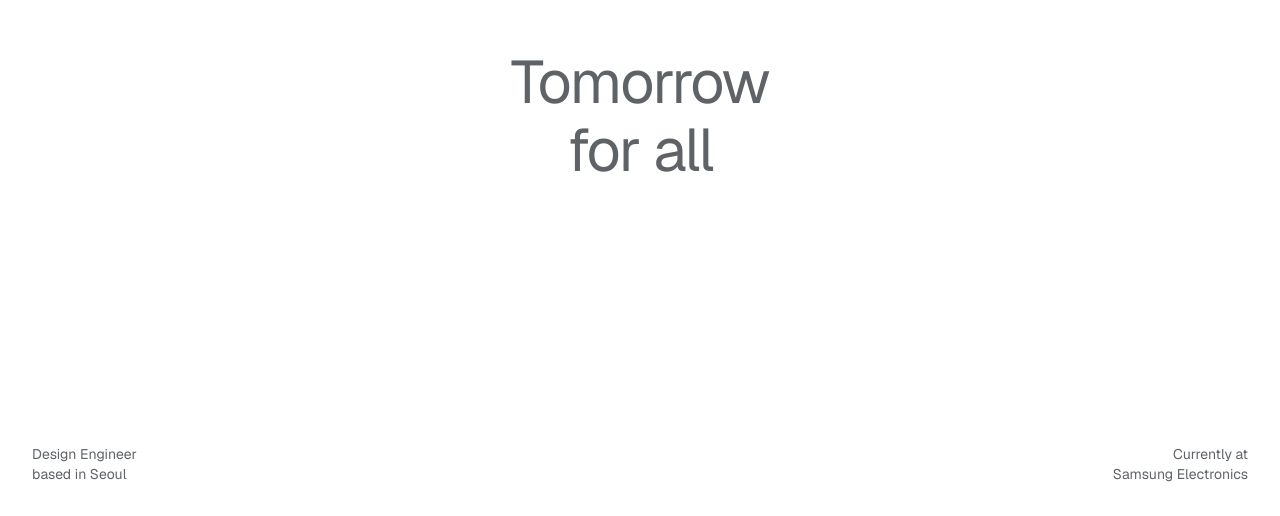
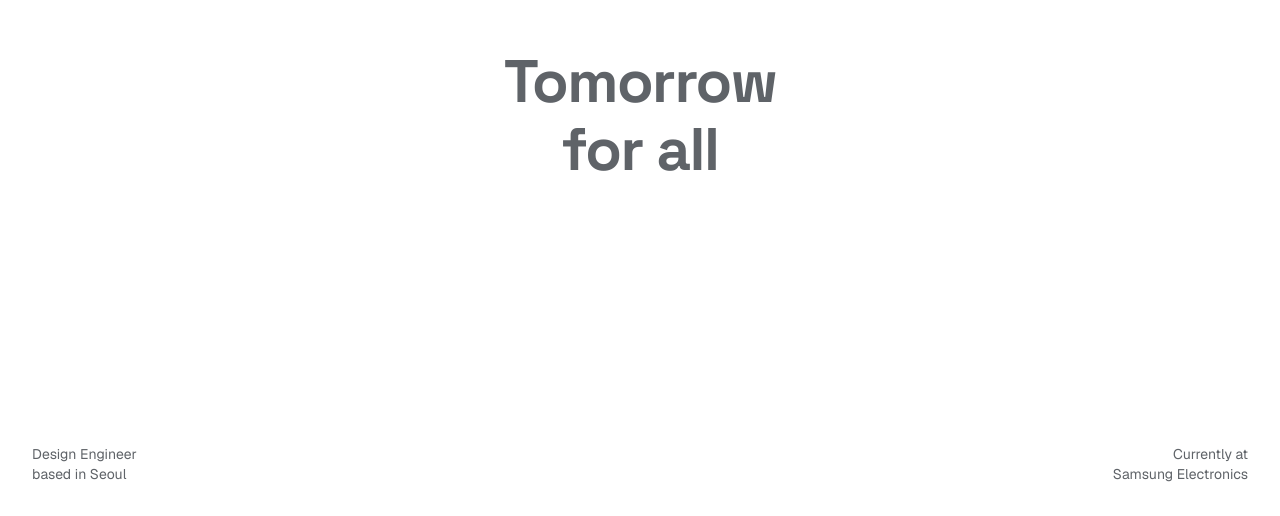
Before and after one commit to zhenxhen/leejinwon, a Next.js app: page / in a window 1280 px wide. Shown: the part 284-800 px from the top of the page. Built offline with nearby package versions, Linux system fonts and the light colour scheme.

Commit message:
Remove Mint Grotesk font and simplify font configuration

```diff
--- a/pages/index.tsx
+++ b/pages/index.tsx
@@ -1,31 +1,11 @@
 import { Geist, Geist_Mono } from "next/font/google";
 import { Space_Grotesk } from 'next/font/google';
-import localFont from 'next/font/local';
 
 const spaceGrotesk = Space_Grotesk({
   subsets: ['latin'],
   weight: ['700'],
   variable: '--font-space-grotesk',
 });
-
-// 개발 환경에서만 Mint Grotesk 폰트 로드
-const mintGrotesk = process.env.NODE_ENV === 'development'
-  ? localFont({
-      src: [
-        {
-          path: '../public/mintgrotesk/Mint-Grotesk-Bold-V131.woff2',
-          weight: '700',
-          style: 'normal',
-        },
-        {
-          path: '../public/mintgrotesk/Mint-Grotesk-Bold-V131.woff',
-          weight: '700',
-          style: 'normal',
-        }
-      ],
-      variable: '--font-mint-grotesk'
-    })
-  : null;
 
 const geistSans = Geist({
   variable: "--font-geist-sans",
@@ -40,16 +20,14 @@ const geistMono = Geist_Mono({
 export default function Home() {
   // 개발 환경인지 확인
   const isDevelopment = process.env.NODE_ENV === 'development';
-  const headingFont = isDevelopment && mintGrotesk ? mintGrotesk.variable : spaceGrotesk.variable;
-  const fontFamily = isDevelopment ? '--font-mint-grotesk' : '--font-space-grotesk';
 
   return (
     <div
-      className={`${geistSans.variable} ${geistMono.variable} ${headingFont} min-h-screen p-8 font-[family-name:var(--font-geist-sans)] relative bg-white`}
+      className={`${geistSans.variable} ${geistMono.variable} ${spaceGrotesk.variable} min-h-screen p-8 font-[family-name:var(--font-geist-sans)] relative bg-white`}
     >
       <div className="absolute top-1/2 left-1/2 -translate-x-1/2 -translate-y-1/2 space-y-2 text-center">
-        <h1 className={`text-6xl tracking-tight text-[#5f6368] font-[family-name:var(${fontFamily})]`}>Tomorrow</h1>
-        <h1 className={`text-6xl tracking-tight text-[#5f6368] font-[family-name:var(${fontFamily})]`}>for all</h1>
+        <h1 className={`text-6xl tracking-tight text-[#5f6368] font-[family-name:var(--font-space-grotesk)]`}>Tomorrow</h1>
+        <h1 className={`text-6xl tracking-tight text-[#5f6368] font-[family-name:var(--font-space-grotesk)]`}>for all</h1>
       </div>
 
       <div className="absolute bottom-8 left-8 text-sm text-[#5f6368]">
```
